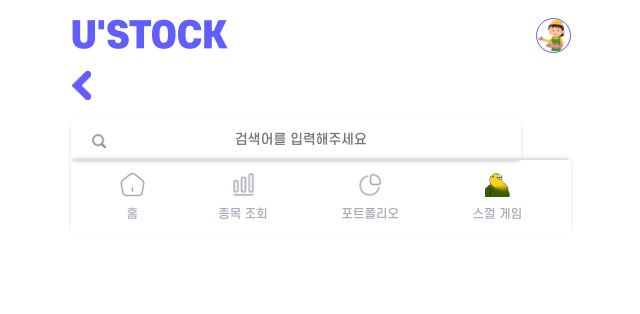
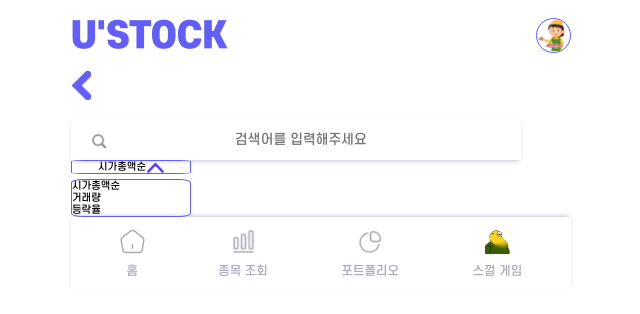
Before and after one commit to lucy726j/ustock-FE, a React (Create React App) app: page /stocks/1 in a window 1280 px wide. Shown: the top 314 px of the page, without its empty margins (319-959 px from the left). Built offline with nearby package versions, Linux system fonts and the light colour scheme.

Commit message:
pull 땡기기 전에 저장

```diff
--- /dev/null
+++ b/src/Component/Dropdown/Dropdown.tsx
@@ -0,0 +1,61 @@
+import styled from "styled-components";
+import { Colors } from "../../Styles/Colors";
+import close from "../../img/closeStatus.png";
+import open from "../../img/openStatus.png";
+
+const DropdownContainer = styled.div`
+  display: flex;
+  flex-direction: column;
+  justify-content: center;
+  gap: 5px;
+`;
+
+const DropdownBoxContainer = styled.div`
+  display: flex;
+  flex-direction: row;
+  justify-content: center;
+  align-items: center;
+  border: 1px solid ${Colors.main};
+  width: 120px;
+  border-radius: 10%;
+`;
+
+const DropdownBox = styled.div`
+  font-size: 10px;
+  text-align: start;
+  align-content: center;
+`;
+
+const BntImg = styled.img`
+  width: 18px;
+  height: 11px;
+`;
+
+const DropdownListBox = styled.div`
+  width: 120px;
+  display: flex;
+  flex-direction: column;
+  justify-content: center;
+  border: 1px solid ${Colors.main};
+  border-radius: 10%;
+`;
+
+const Dropdown = () => {
+  return (
+    <div>
+      <DropdownContainer>
+        <DropdownBoxContainer>
+          <DropdownBox>시가총액순</DropdownBox>
+          <BntImg src={close}></BntImg>
+        </DropdownBoxContainer>
+        <DropdownListBox>
+          <DropdownBox>시가총액순</DropdownBox>
+          <DropdownBox>거래량</DropdownBox>
+          <DropdownBox>등락율</DropdownBox>
+        </DropdownListBox>
+      </DropdownContainer>
+    </div>
+  );
+};
+
+export default Dropdown;
--- a/src/Component/Layout/Layout.tsx
+++ b/src/Component/Layout/Layout.tsx
@@ -3,6 +3,7 @@ import Header from "./Header/Header";
 import NavBar from "./NavBar/NavBar";
 import SearchBar from "../SearchBar/SearchBar";
 import BackHeader from "./Header/BackHeader";
+import Dropdown from "../Dropdown/Dropdown";
 
 const Layout = (props: { children: React.ReactNode }) => {
   return (
@@ -10,6 +11,7 @@ const Layout = (props: { children: React.ReactNode }) => {
       <Header />
       <BackHeader />
       <SearchBar />
+      <Dropdown />
       <main>{props.children}</main>
       <NavBar />
     </div>
```
Also changed, not shown: src/img/closeStatus.png (added), src/img/openStatus.png (added).
